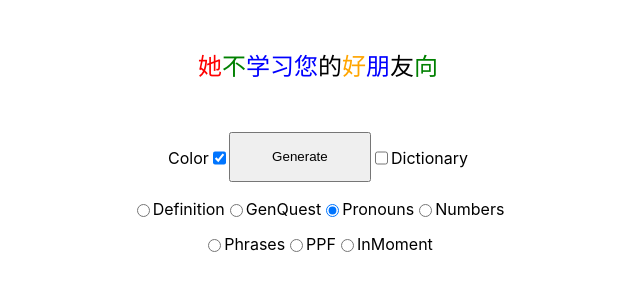
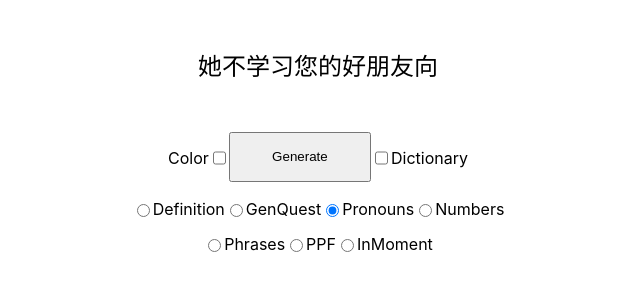
Before and after one commit to WelderTIG/chinese-app, a React (Create React App) app: page / in a window 1280 px wide. Shown: the top 300 px of the page, without its empty margins (322-962 px from the left). Built offline with nearby package versions, Linux system fonts and the light colour scheme.

Commit message:
qwerqwerqwer

```diff
--- a/src/App.tsx
+++ b/src/App.tsx
@@ -8,7 +8,7 @@ import { getMessaging, getToken } from 'firebase/messaging';
 function App() {
     const [exampleType, setExampleType] = useState("Pronouns")
     const [tumbler, setTumbler] = useState(false)
-    const [isColored, setIsColored] = useState(true)
+    const [isColored, setIsColored] = useState(false)
     const [isPublic, setIsPublic] = useState(false)
     const [isDictVisible, setIsDictVisible] = useState(false)
 
```
